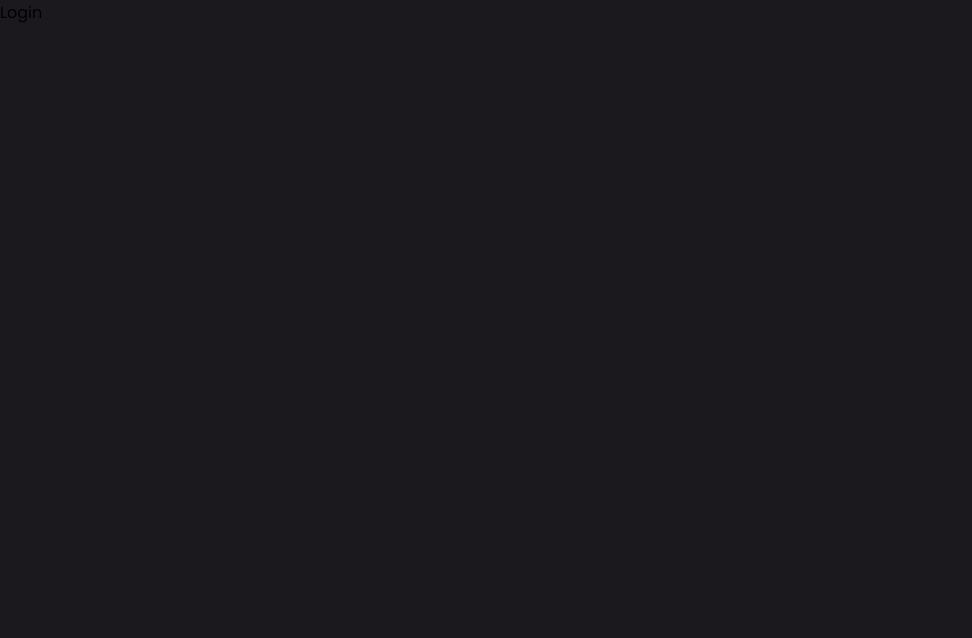
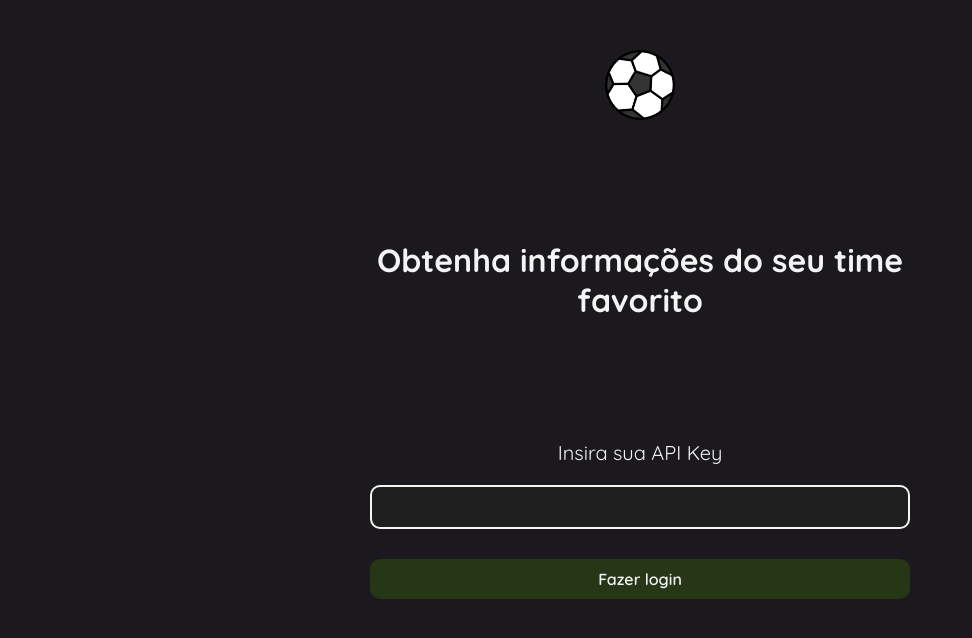
Before and after one commit to HenriqueContini/meu_time, a React (Vite) app: page / in a window 1280 px wide. Shown: the top 638 px of the page, without its empty margins (0-972 px from the left). Built offline with nearby package versions, Linux system fonts and the light colour scheme.

Commit message:
Feat: login

```diff
--- a/src/index.css
+++ b/src/index.css
@@ -1,13 +1,14 @@
-@import url('https://fonts.googleapis.com/css2?family=Poppins:wght@300;400;600&display=swap');
+@import url('https://fonts.googleapis.com/css2?family=Quicksand:wght@400;600;700&display=swap');
 
 :root {
-  --main-color: #8D15B8;
+  --main-color: #283618;
+  --secondary-color: #606c38;
   --white: #F4F4F4;
   --gray: #726F6F;
   --dark-gray: #1E1E1E;
   --black: #1B191D;
 
-  --font: 'Poppins', sans-serif;
+  --font: 'Quicksand', sans-serif;
 }
 
 * {
--- /dev/null
+++ b/src/pages/login/Login.module.css
@@ -0,0 +1,80 @@
+.login {
+  display: flex;
+  flex-direction: column;
+  gap: 15vh;
+  justify-content: space-between;
+  padding: 50px 30px;
+  max-width: 600px;
+  margin-inline: auto;
+}
+
+@keyframes spinning {
+  from {
+    transform: rotate(0);
+  }
+
+  to {
+    transform: rotate(360deg);
+  }
+}
+
+.logo {
+  animation: spinning 10s linear infinite;
+  margin-inline: auto;
+  max-width: 70px;
+}
+
+.title {
+  color: var(--white);
+  font-size: 2rem;
+  text-align: center;
+}
+
+.form {
+  display: flex;
+  flex-direction: column;
+  gap: 20px;
+}
+
+.form label {
+  color: var(--white);
+  font-size: 1.25rem;
+  text-align: center;
+}
+
+.form input,
+.form button {
+  border-radius: 10px;
+  font-size: 1rem;
+  padding: 10px;
+}
+
+.form input {
+  background-color: var(--dark-gray);
+  border: 2px solid var(--white);
+  color: var(--white);
+  outline: none;
+  transition: .5s;
+}
+
+.form input:focus {
+  border-color: var(--main-color);
+}
+
+.error {
+  color: #ff3030;
+  text-align: center;
+}
+
+.form button {
+  background-color: var(--main-color);
+  color: var(--white);
+  cursor: pointer;
+  font-weight: 600;
+  margin-top: 10px;
+  transition: 1s;
+}
+
+.form button:hover {
+  background-color: var(--secondary-color);
+}
--- a/src/pages/login/index.tsx
+++ b/src/pages/login/index.tsx
@@ -1,5 +1,40 @@
+import { useState } from 'react'
+import styles from './Login.module.css'
+import checkStatus from '../../services/checkStatus';
+
 export default function Login() {
+  const [apiKey, setApiKey] = useState<string>('')
+  const [error, setError] = useState<boolean>(false)
+
+  const handleChange = (event: React.ChangeEvent<HTMLInputElement>) => {
+    setApiKey(event.target.value)
+  }
+
+  const handleSubmit = async (event: React.FormEvent) => {
+    event.preventDefault()
+
+    const isStatusOk = await checkStatus(apiKey)
+
+    if (isStatusOk) {
+      setError(false)
+    } else {
+      setError(true)
+    }
+
+    setApiKey('')
+  }
+
+
   return (
-    <div>Login</div>
+    <main className={styles.login}>
+      <img src="meuTime__logo.png" alt="Logo Meu time" className={styles.logo} />
+      <h1 className={styles.title}>Obtenha informações do seu time favorito</h1>
+      <form className={styles.form} onSubmit={(e) => handleSubmit(e)}>
+        <label htmlFor="api__key">Insira sua API Key</label>
+        <input type="text" name="api__key" id="api__key" value={apiKey} onChange={(e) => handleChange(e)} required />
+        {error ? <span className={styles.error}> API Key inválida </span> : null}
+        <button type="submit">Fazer login</button>
+      </form>
+    </main>
   )
 }
--- a/src/routes.tsx
+++ b/src/routes.tsx
@@ -1,5 +1,5 @@
 import { createBrowserRouter } from "react-router-dom";
-import Login from "./pages/login";
+import Login from "./pages/Login";
 
 const router = createBrowserRouter([
   {
--- /dev/null
+++ b/src/services/checkStatus.ts
@@ -0,0 +1,27 @@
+// API Key: 1687c9a27e461e39db1d702bf9df57ec
+
+interface CheckStatusTypes {
+  errors: []
+  response: {
+    subscription: {
+      active: boolean
+    }
+  }
+}
+
+async function checkStatus(apiKey: string): Promise<boolean> {
+  const myHeaders = new Headers();
+  myHeaders.append("x-rapidapi-key", apiKey);
+  myHeaders.append("x-rapidapi-host", "v3.football.api-sports.io");
+
+  const response: Response = await fetch(`https://v3.football.api-sports.io/status`, {
+    method: 'GET',
+    headers: myHeaders
+  })
+
+  const data: CheckStatusTypes = await response.json();
+
+  return data.errors.length === 0 ? true : false;
+}
+
+export default checkStatus
```
